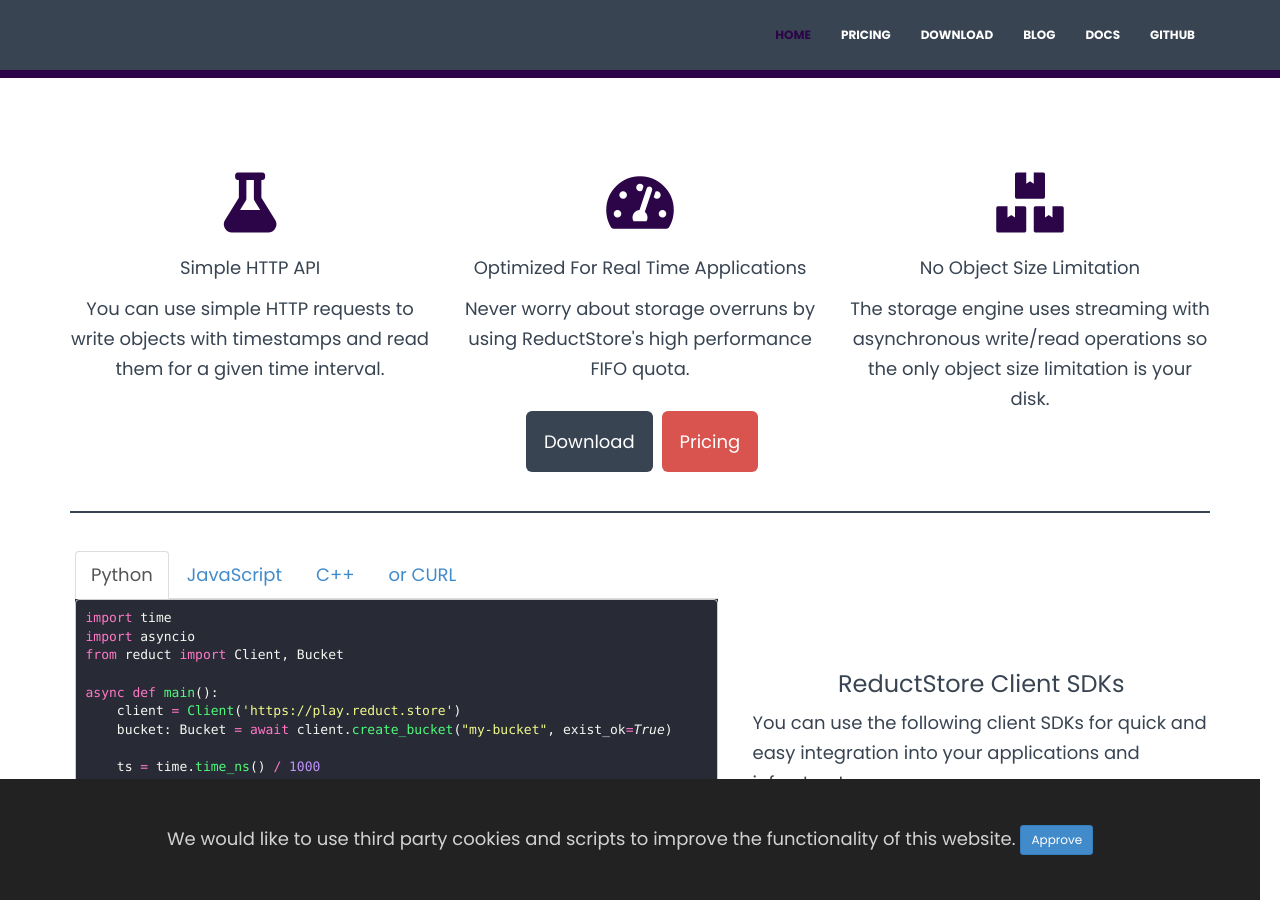
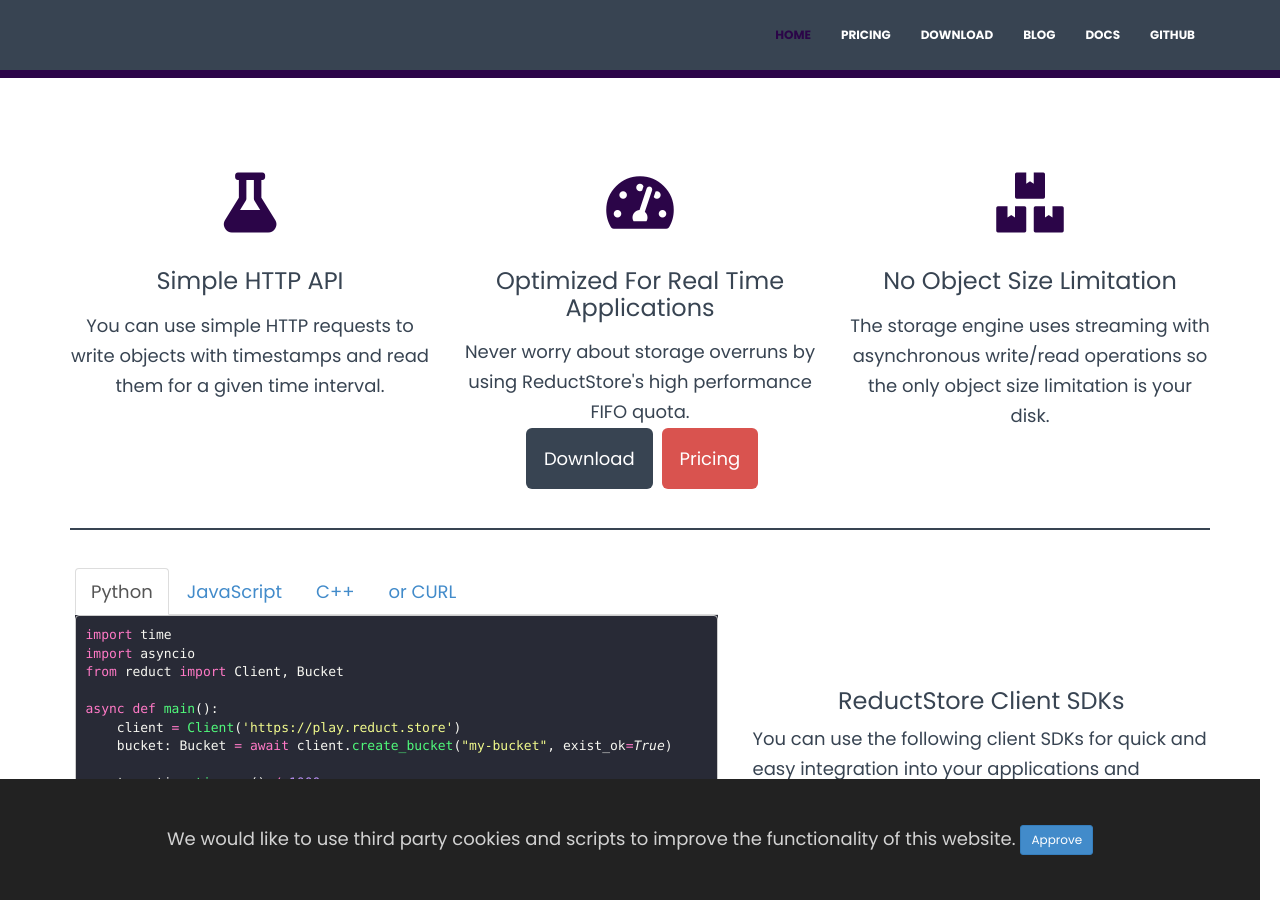
Before and after one commit to reductstore/homepage, a Jekyll site: the page built from index.html, in a window 1280 px wide and 900 px high, scrolled down 428 px. Built offline with Jekyll 4.4.1, drawn with Linux system fonts in a browser that asks for light colours; nearby versions of some CDN libraries.

Commit message:
fix feature titles

```diff
--- a/index.html
+++ b/index.html
@@ -10,20 +10,20 @@
             <div class="col-md-4">
                 <i class="fa fa-flask" aria-hidden="true"></i>
                 <span class="sr-only">An image of a laboratory flask</span>
-                <h4>Simple HTTP API</h4>
+                <h3>Simple HTTP API</h3>
                 <p>You can use simple HTTP requests to write objects with timestamps and read them for a given time
                     interval.</p>
             </div>
             <div class="col-md-4">
                 <i class="fas fa-tachometer-alt" aria-hidden="true"></i>
                 <span class="sr-only">An image of a cog</span>
-                <h4>Optimized For Real Time Applications</h4>
+                <h3>Optimized For Real Time Applications</h3>
                 <p>Never worry about storage overruns by using ReductStore's high performance FIFO quota.</p>
             </div>
             <div class="col-md-4">
                 <i class="fas fa-boxes" aria-hidden="true"></i>
                 <span class="sr-only">An image of a box</span>
-                <h4>No Object Size Limitation</h4>
+                <h3>No Object Size Limitation</h3>
                 <p>The storage engine uses streaming with asynchronous write/read operations so the only object size
                     limitation is your disk.
                 </p>
```
